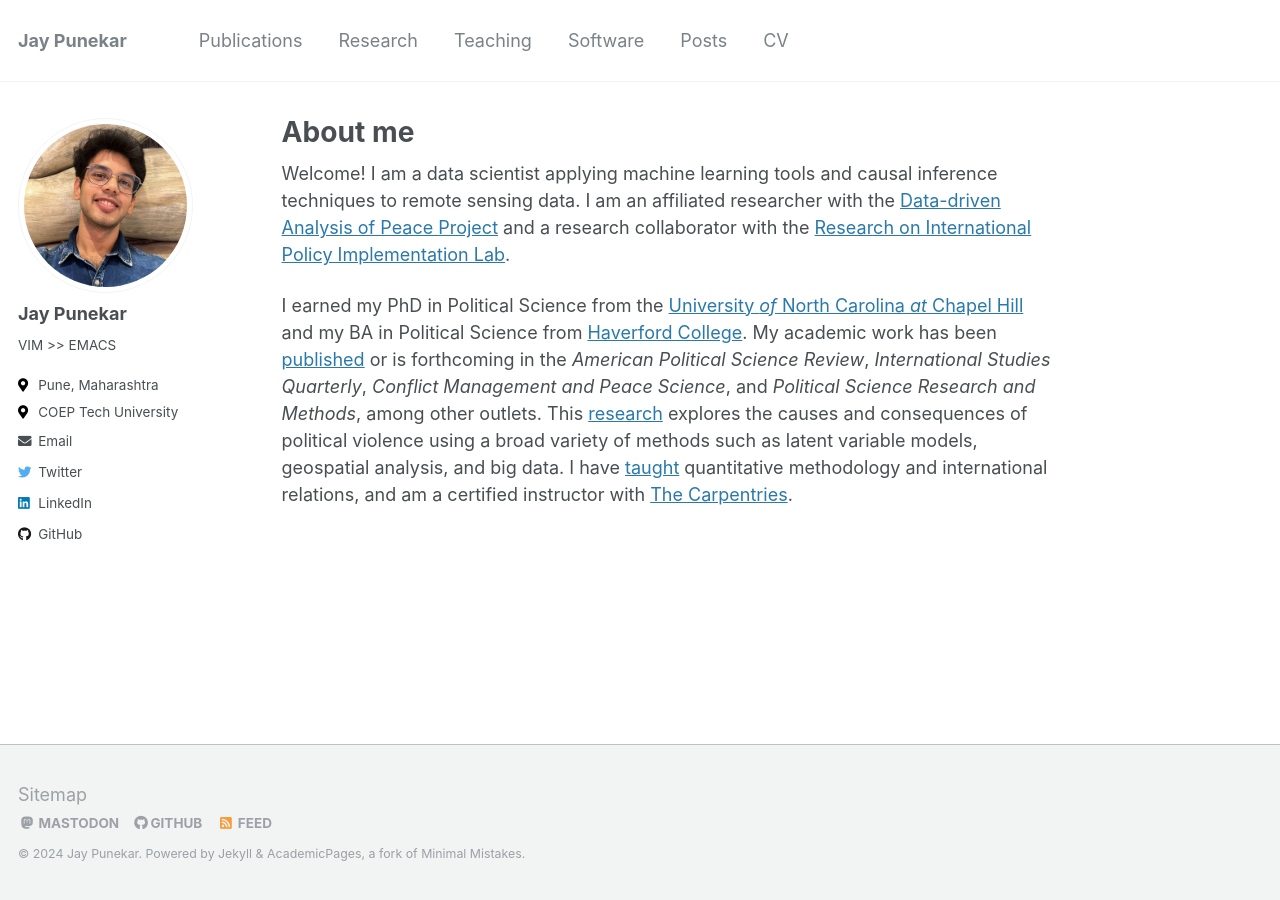
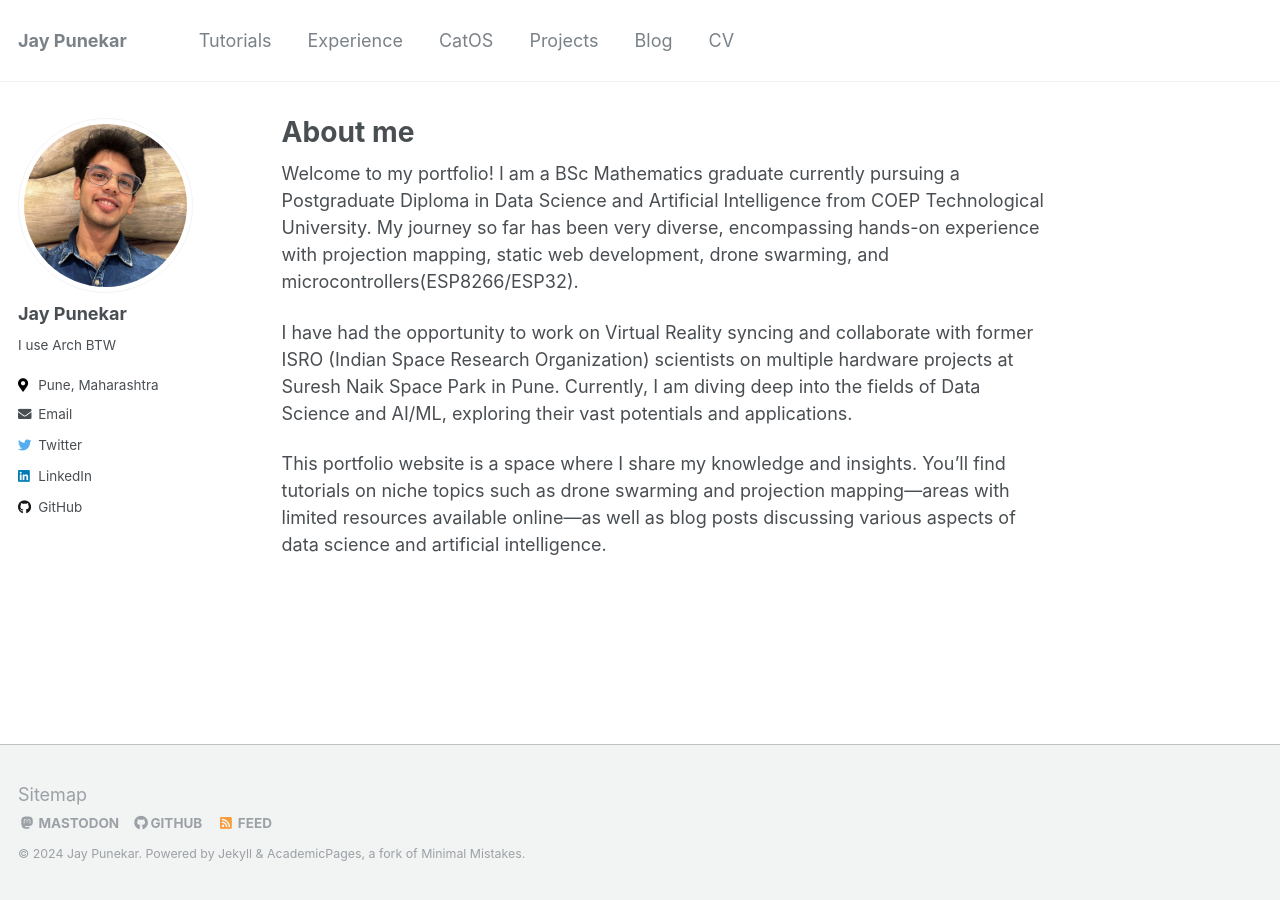
Before and after one commit to jaypunekar/jaypunekar.github.io, a Jekyll site: the page built from _pages/about.md, in a window 1280 px wide. Built offline with Jekyll 4.4.1, drawn with Linux system fonts in a browser that asks for light colours.

Commit message:
updated portfolio

```diff
--- a/_config.yml
+++ b/_config.yml
@@ -86,9 +86,9 @@ analytics:
 author:
   name             : "Jay Punekar"
   avatar           : "profile.jpg"
-  bio              : "VIM >> EMACS"
+  bio              : "I use Arch BTW"
   location         : "Pune, Maharashtra"
-  employer         : "COEP Tech University"
+  employer         :
   pubmed           :
   orcid            :
   googlescholar    :
--- a/_data/navigation.yml
+++ b/_data/navigation.yml
@@ -1,18 +1,18 @@
 # main links links
 main:
-  - title: "Publications"
-    url: /publications/
+  - title: "Tutorials"
+    url: /tutorials/
 
-  - title: "Research"
-    url: /research/
+  - title: "Experience"
+    url: /experience/
 
-  - title: "Teaching"
-    url: /teaching/
+  - title: "CatOS"
+    url: /catos/
 
-  - title: "Software"
+  - title: "Projects"
     url: /software/
 
-  - title: "Posts"
+  - title: "Blog"
     url: /posts/
 
   - title: "CV"
--- a/_pages/about.md
+++ b/_pages/about.md
@@ -7,22 +7,8 @@ redirect_from:
   - /about/
   - /about.html
 ---
+Welcome to my portfolio! I am a BSc Mathematics graduate currently pursuing a Postgraduate Diploma in Data Science and Artificial Intelligence from COEP Technological University. My journey so far has been very diverse, encompassing hands-on experience with projection mapping, static web development, drone swarming, and microcontrollers(ESP8266/ESP32).
 
-Welcome! I am a data scientist applying machine learning tools and causal
-inference techniques to remote sensing data. I am an affiliated
-researcher with the [Data-driven Analysis of Peace Project](https://dapp-lab.org)
-and a research collaborator with the
-[Research on International Policy Implementation Lab](https://bridgingthegapproject.org/ripil).
+I have had the opportunity to work on Virtual Reality syncing and collaborate with former ISRO (Indian Space Research Organization) scientists on multiple hardware projects at Suresh Naik Space Park in Pune. Currently, I am diving deep into the fields of Data Science and AI/ML, exploring their vast potentials and applications.
 
-I earned my PhD in Political Science from the
-[University *of* North Carolina *at* Chapel Hill](https://www.unc.edu) and my
-BA in Political Science from [Haverford College](https://www.haverford.edu).
-My academic work has been [published](publications) or is forthcoming in the
-*American Political Science Review*, *International Studies Quarterly*,
-*Conflict Management and Peace Science*, and
-*Political Science Research and Methods*, among other outlets. This
-[research](research) explores the causes and consequences of political violence
-using a broad variety of methods such as latent variable models, geospatial
-analysis, and big data. I have [taught](teaching) quantitative methodology and
-international relations, and am a certified instructor with
-[The Carpentries](https://carpentries.org).
+This portfolio website is a space where I share my knowledge and insights. You’ll find tutorials on niche topics such as drone swarming and projection mapping—areas with limited resources available online—as well as blog posts discussing various aspects of data science and artificial intelligence.
--- a/_pages/teaching.md
+++ b/_pages/catos.md
@@ -1,5 +1,5 @@
 ---
-permalink: /teaching/
+permalink: /catos/
 title: "Teaching"
 ---
 
--- a/_pages/research.md
+++ b/_pages/experience.md
@@ -1,7 +1,7 @@
 ---
 layout: archive
 title: "Research"
-permalink: /research/
+permalink: /experience/
 author_profile: true
 header:
   og_image: "research/ecdf.png"
--- a/_pages/publications.md
+++ b/_pages/tutorials.md
@@ -1,7 +1,7 @@
 ---
 layout: archive
-title: "Publications"
-permalink: /publications/
+title: "Tutorials"
+permalink: /tutorials/
 author_profile: true
 ---
 
```
Also changed, not shown: Gemfile.lock (added).
